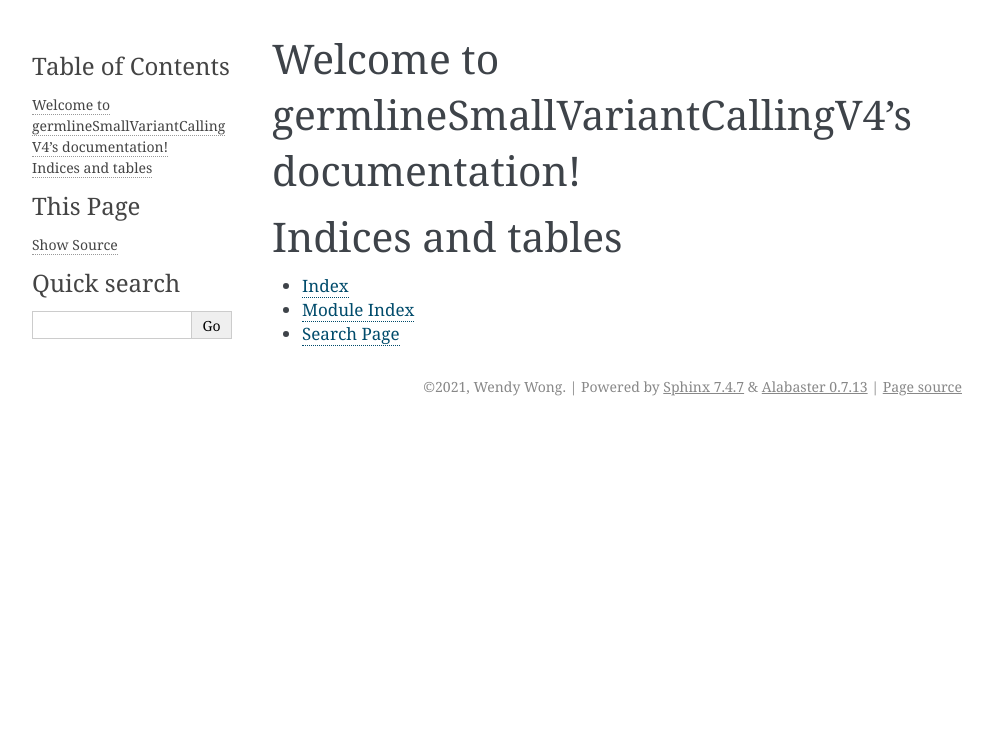
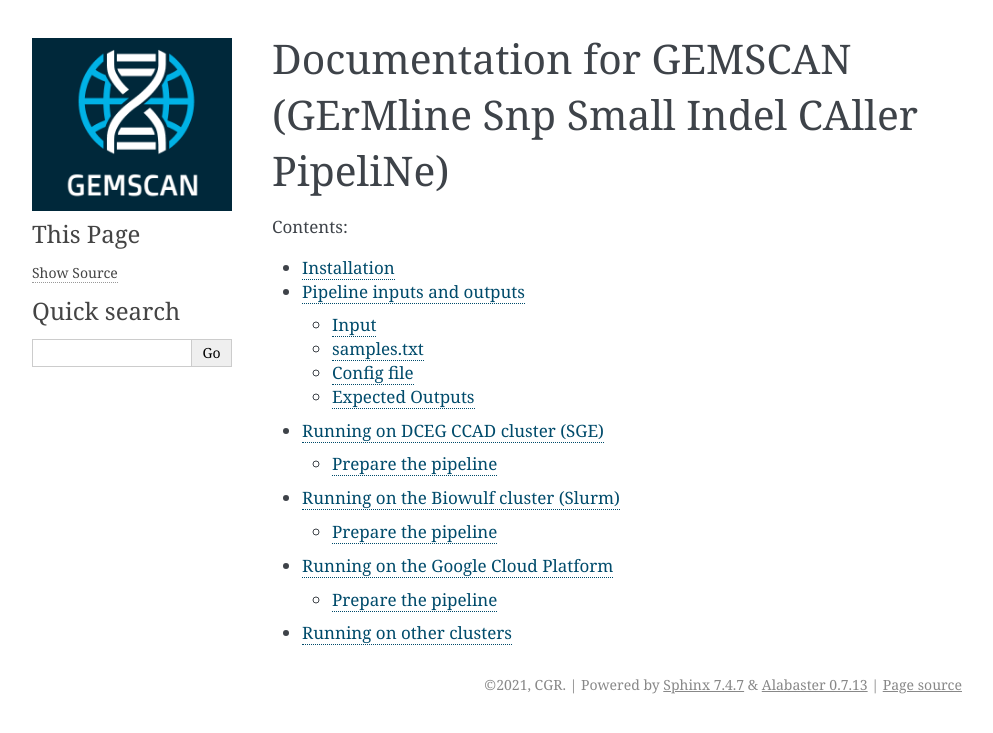
Before and after one commit to NCI-CGR/GEMSCAN, a Sphinx documentation site: the page built from docs/index.rst, in a window 1280 px wide. Shown: the top 733 px of the page, without its empty margins (148-1141 px from the left). Built offline with Sphinx 7.4.7, drawn with Linux system fonts in a browser that asks for light colours.

Commit message:
adding documentation

```diff
--- /dev/null
+++ b/docs/Input_and_Output.rst
@@ -0,0 +1,35 @@
+.. _`Input_and_Output`:
+
+Pipeline inputs and outputs
+============
+
+Input
+-----
+
+In the config folder, please edit the samples.txt to list the aligned BAM files, one on each line.
+We also assume that the BAM file index are in the same directory and are with the name ``<bam_filename>.bai``
+
+samples.txt
+-----------
+In the config folder, please edit the samples.txt to list the aligned BAM files, one on each line.
+For example:
+``bam1.bam
+bam2.bam``
+Note that if the input files are on google storage please also use ``gs://`` as the prefix. The pipeline uses the prefix to determine whether they are remote files.
+Also note that while on-prem/local runs can take advantage of remote files, currently it may cause unexpected errors when multiple tasks try to download the same file into the same location. This will be solved in the next release.
+
+Config file
+-----------
+
+Edit config.yaml file accordingly, please note that you need to:
+- provide full path to strelka2_glnexus.yml for glnexusConfig if strelka2 is used
+
+
+Expected Outputs
+----------------
+
+Depends on run mode selected in the config, but can include:
+Multi-sample VCF called with DeepVariant
+Multi-sample VCF called with HaplotypeCaller
+Multi-sample VCF called with Strelka2
+Multi-sample VCF containing the union of the DeepVariant, HaplotypeCaller and Strelka2 calls
--- /dev/null
+++ b/docs/Running_on_DCEG_CCAD.rst
@@ -0,0 +1,40 @@
+.. _`Running_on_DCEG_CCAD`:
+
+Running on DCEG CCAD cluster (SGE)
+==================================
+
+Prepare the pipeline
+--------
+
+- activate the snakemake conda environment created in the installation step
+
+	``conda activate snakemake``
+
+- clone the repository
+
+	modify ``config/samples.txt`` and ``config/config.yaml`` as described in :ref:`Input_and_Output`
+
+
+- go to workflow directory
+
+	``cd <cloned repo dir>/workflow``
+
+- create a script that looks like this
+
+``
+#!/bin/bash
+
+module load singularity
+
+snakemake  --profile profiles/ccad --use-singularity --singularity-args "--bind /DCEG" --jobs 100 --latency-wait 300 --rerun-incomplete
+``
+
+- submit the script
+
+	``qsub -q long.q -V -j y -cwd -o ${PWD} <script>``
+
+- monitor the jobs
+
+	``qstat``
+
+- The log files are in ``<cloned repo dir>/workflow/logs/``, it is also useful to look at ``<cloned repo dir>/workflow/<script>.o<jobid>`` for snakemake logs
--- /dev/null
+++ b/docs/Running_on_GCP.rst
@@ -0,0 +1,33 @@
+.. _`Running on the Google Cloud Platform`:
+
+Running on the Google Cloud Platform
+====================================
+
+Prepare the pipeline
+--------
+
+- activate the snakemake conda environment created in the installation step
+
+	``conda activate snakemake``
+
+- clone the repository
+
+- modify config/samples.txt and config/config.yaml as described in :ref:`Input_and_Output`
+
+- go to workflow directory
+
+	``cd <cloned repo dir>/workflow``
+
+- Follow the instruction here_ to create a service account to run the workflow via Google Cloud Life Sciences and then save json credentials and use for the pipeline. For more details, read the snakemake guide_ as well.
+
+	``export GOOGLE_APPLICATION_CREDENTIALS=/path/to/snakemake-credentials.json``
+
+- run the pipeline
+
+	``snakemake --google-lifesciences --default-remote-prefix <gs_path_for_output> --use-conda --google-lifesciences-region us-east1``
+
+- monitor the jobs on gcp console (lifesciences and compute engine)
+
+
+.. _here: https://cloud.google.com/life-sciences/docs/quickstart
+.. _guide: https://snakemake.readthedocs.io/en/stable/executing/cloud.html?highlight=lifesciences#running-the-life-sciences-executor
--- /dev/null
+++ b/docs/Running_on_NIH_Biowulf.rst
@@ -0,0 +1,37 @@
+.. _`Running on the Biowulf cluster`:
+
+Running on the Biowulf cluster (Slurm)
+======================================
+
+Prepare the pipeline
+--------------------
+
+- activate the snakemake conda environment created in the installation step
+
+	``conda activate snakemake``
+
+- clone the repository
+
+- modify config/samples.txt and config/config.yaml as described in :ref:`Input_and_Output`
+
+- go to workflow directory
+
+	``cd <cloned repo dir>/workflow``
+
+- create a script that looks like this
+
+	``#!/bin/bash
+	#SBATCH -o <cloned repo dir>/workflow/snakemake.out
+	#SBATCH -e <cloned repo dir>/workflow/snakemake.err
+	module load singularity
+	snakemake  --profile profiles/biowulf --use-singularity --singularity-args "--bind /data/$USER,/fdb,/scratch,/lscratch" --jobs 100``
+
+- submit the script
+
+	``sbatch --time=48:00:00 <script>``
+
+- monitor the jobs
+
+	``squeue -u <your_username>``
+
+- The log files are in ``<cloned repo dir>/workflow/logs/``, it is also useful to look at ``<cloned repo dir>/workflow/snakemake.err`` to see the snakemake running progress and potential errors
--- a/docs/conf.py
+++ b/docs/conf.py
@@ -17,9 +17,9 @@
 
 # -- Project information -----------------------------------------------------
 
-project = "germlineSmallVariantCallingV4"
-copyright = "2021, Wendy Wong"
-author = "Wendy Wong"
+project = "GEMSCAN"
+copyright = "2021, CGR"
+author = "Shalabh Suman, Bari Ballew, Wendy Wong"
 
 # The full version, including alpha/beta/rc tags
 release = "beta"
@@ -30,7 +30,7 @@ release = "beta"
 # Add any Sphinx extension module names here, as strings. They can be
 # extensions coming with Sphinx (named 'sphinx.ext.*') or your custom
 # ones.
-extensions = ["myst_parser"]
+extensions = []
 
 # Add any paths that contain templates here, relative to this directory.
 templates_path = ["_templates"]
@@ -52,3 +52,10 @@ html_theme = "alabaster"
 # relative to this directory. They are copied after the builtin static files,
 # so a file named "default.css" will overwrite the builtin "default.css".
 html_static_path = ["_static"]
+
+
+html_logo = "gemscan_logo.png"
+html_theme_options = {
+    'logo_only': True,
+    'display_version': False,
+}
--- a/docs/index.rst
+++ b/docs/index.rst
@@ -3,18 +3,16 @@
    You can adapt this file completely to your liking, but it should at least
    contain the root `toctree` directive.
 
-Welcome to germlineSmallVariantCallingV4's documentation!
+Documentation for GEMSCAN (GErMline Snp Small Indel CAller PipeliNe)
 =========================================================
 
 .. toctree::
    :maxdepth: 2
    :caption: Contents:
 
-
-
-Indices and tables
-==================
-
-* :ref:`genindex`
-* :ref:`modindex`
-* :ref:`search`
+   Installation
+   Input_and_Output
+   Running_on_DCEG_CCAD
+   Running_on_NIH_Biowulf
+   Running_on_GCP
+   Running_on_other_clusters
```
Also changed, not shown: docs/Installation.rst (+7 -12 lines), docs/Running_on_other_clusters.rst (added, +10 -0 lines), docs/gemscan_logo.png (added).
